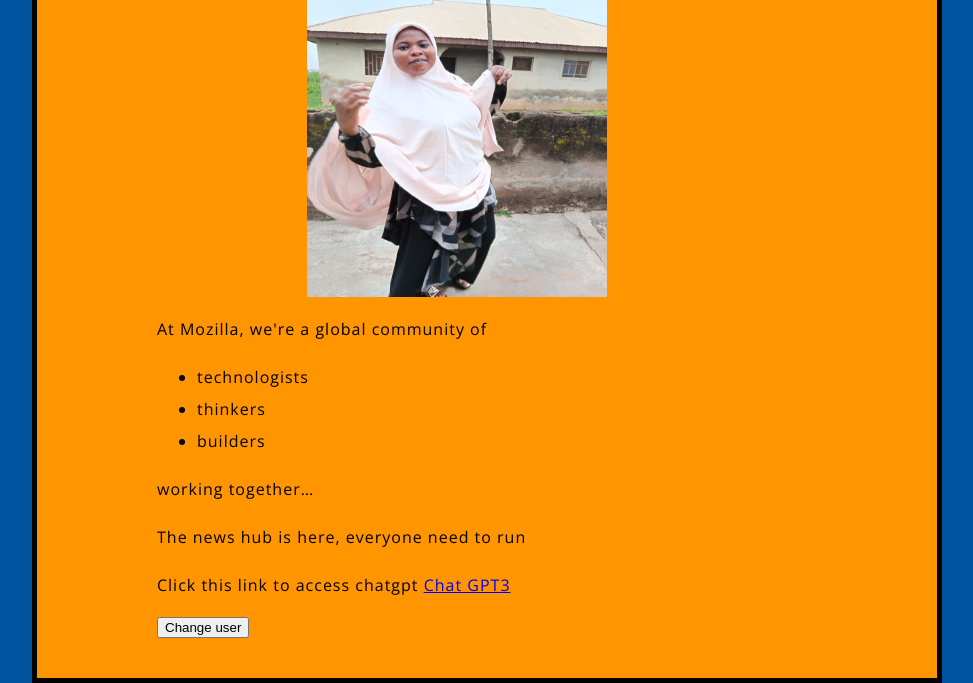
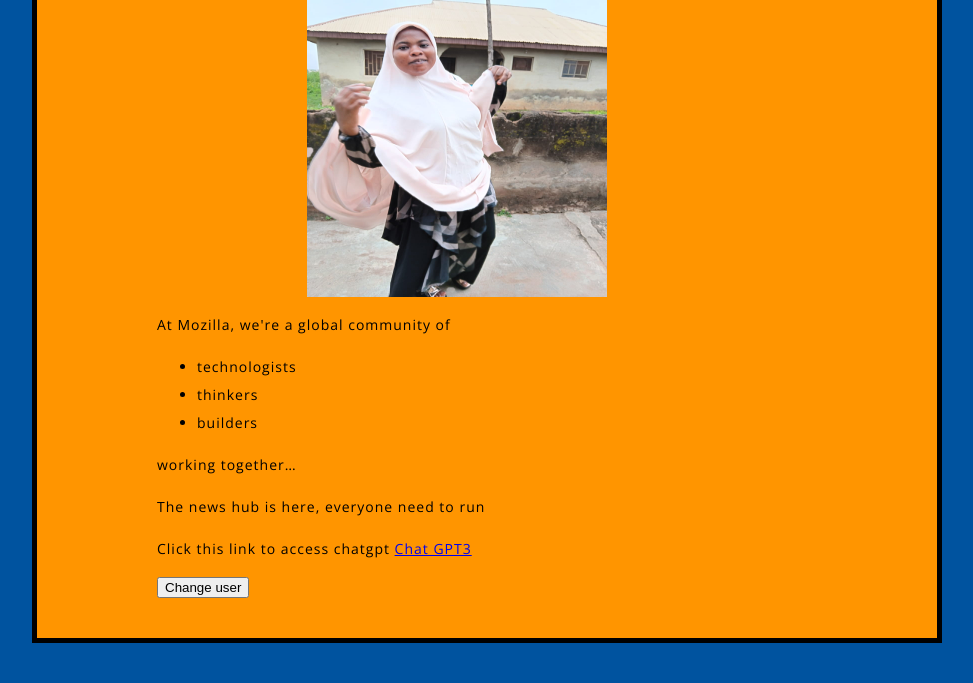
Before and after one commit to artiinsight01/artiinsight01.github.io, a plain HTML site: page index.html in a window 1280 px wide. Shown: the part 133-816 px from the top of the page, without its empty margins (153-1126 px from the left). Drawn offline with nearby package versions, Linux system fonts and the light colour scheme.

Commit message:
Update style.css

```diff
--- a/styles/style.css
+++ b/styles/style.css
@@ -10,9 +10,10 @@ h1 {
 }
 
 p, li {
-  font-size: 16px;
+  font-size: 14px;
   line-height: 2;
   letter-spacing: 1px;
+  text-align: justify;
 }
 
 
```
